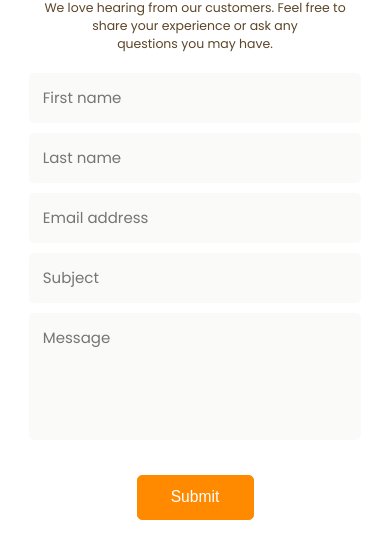
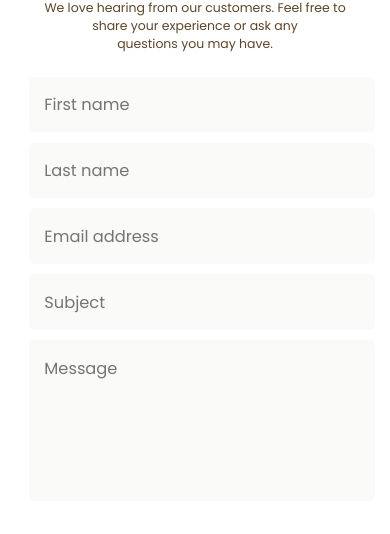
Before and after one commit to JouGoldberg/Projects, a React (Vite) app in the folder delizioso/: page /contact in a window 390 px wide. Shown: the part 184-718 px from the top of the page. Built offline with nearby package versions, Linux system fonts and the light colour scheme.

Commit message:
Delizioso

```diff
--- a/delizioso/src/Components/Navbar/navbar.module.css
+++ b/delizioso/src/Components/Navbar/navbar.module.css
@@ -213,7 +213,7 @@
     z-index: 4;
 }
 
-@media(max-width:500px) {
+@media(max-width:400px) {
     .resNav {
         width: 35vh;
     }
@@ -223,7 +223,7 @@
     }
 
     .resNavLinks .navLink {
-    padding: 2.2vh 2.7vh;
+        padding: 2vh 2.7vh;
         font-size: 2.10vh;
     }
 
--- a/delizioso/src/Pages/About/about.module.css
+++ b/delizioso/src/Pages/About/about.module.css
@@ -191,7 +191,7 @@
     }
 
     .aboutHeadLeft {
-        margin-top: 5.5vw;
+        margin-top: 5.55vw;
         width: 100%;
         height: 82vw;
         transform: translateX(0px);
@@ -231,7 +231,7 @@
     }
 
     .aboutMainRight {
-        margin-top: 5.5vw;
+        margin-top: 5.55vw;
         width: 100%;
         height: 82vw;
         transform: translateX(0px);
--- a/delizioso/src/Pages/Contact/contact.module.css
+++ b/delizioso/src/Pages/Contact/contact.module.css
@@ -113,20 +113,20 @@
     }
 
     .contactForm {
-        margin-top: 20px;
+        margin-top: 6.05vw;
         grid-template-columns: 1fr;
-        gap: 10px;
+        gap: 2.78vw;
     }
 
     .contactForm textarea {
         grid-column: auto;
-        height: 100px;
+        height: 33.33vw;
     }
 
     .formInput {
-        font-size: 15px;
-        padding: 12.5px;
-        border-radius: 5px;
+        font-size: 4.17vw;
+        padding: 3.61vw;
+        border-radius: 1.39vw;
     }
 
     .formBtn {
@@ -138,7 +138,7 @@
     }
 
     .contactFoot{
-        margin-top: 20vw;
+        margin-top: 18vw;
         overflow: hidden;
     }
 
--- a/delizioso/src/Pages/Reservation/reservation.module.css
+++ b/delizioso/src/Pages/Reservation/reservation.module.css
@@ -96,9 +96,9 @@
     }
 
     .contactForm {
-        margin-top: 20px;
+        margin-top: 6.05vw;
         grid-template-columns: 1fr;
-        gap: 10px;
+        gap: 2.78vw;
     }
 
     .formNumber {
@@ -107,13 +107,13 @@
 
     .contactForm textarea {
         grid-column: auto;
-        height: 100px;
+        height: 33.33vw;
     }
 
     .formInput {
-        font-size: 15px;
-        padding: 12.5px;
-        border-radius: 5px;
+        font-size: 4.17vw;
+        padding: 3.61vw;
+        border-radius: 1.39vw;
     }
 
     .formBtn {
@@ -123,4 +123,5 @@
         font-size: 4vw;
         border-radius: 1.3vw;
     }
+
 }
```
Lines whose indentation alone changed are shown as unchanged.
